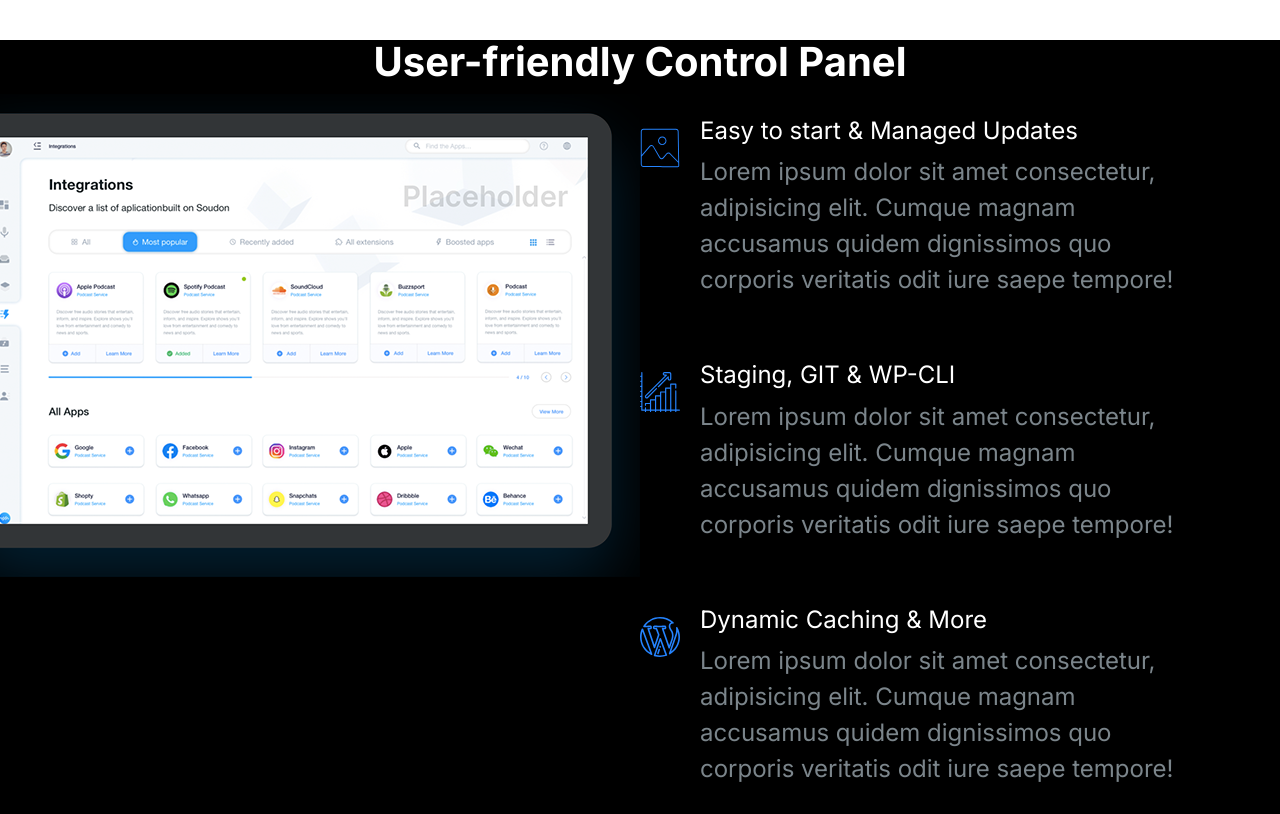
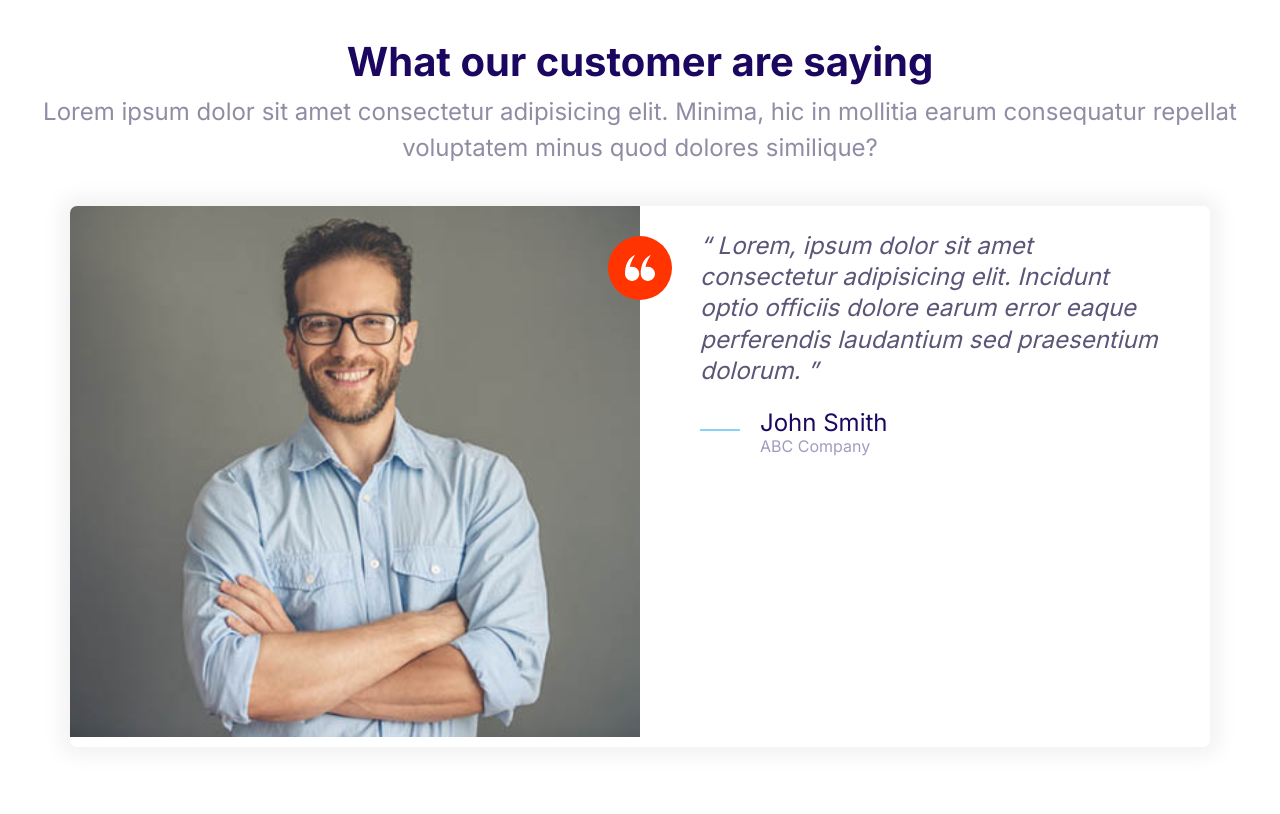
Before and after one commit to junaidbahadikhail/Moshify, a plain HTML site: page index.html in a window 1280 px wide. Shown: the top 814 px of the page. Drawn offline with Linux system fonts and the light colour scheme; a web font is replaced by a local one.

Commit message:
reuse testimonial component abd build testimonial block component.

```diff
--- a/css/styles.css
+++ b/css/styles.css
@@ -630,6 +630,7 @@ align-self: center;
 
 .block__header{
     text-align: center;
+    margin-bottom: 4rem;
 }
 
 .block__heading{
--- a/index.html
+++ b/index.html
@@ -14,77 +14,51 @@
     <link rel="stylesheet" href="css/styles.css" />
   </head>
   <body>
-    <section class="block block--dark block--skewed-right block-showcase">
+    <section class="block">
       <header class="block__header">
-        <h2>User-friendly Control Panel</h2>
+        <h2>What our customer are saying</h2>
+        <p>
+          Lorem ipsum dolor sit amet consectetur adipisicing elit. Minima, hic
+          in mollitia earum consequatur repellat voluptatem minus quod dolores
+          similique?
+        </p>
       </header>
-      <div class="container grid grid--1x2">
-        <picture class="block-showcase__image">
-          <source
-            type="imag/webp"
-            srcset="images/ipad.webp 1x, images/ipad@2x.webp 2x"
+      <div class="container">
+        <div class="card testimonial">
+          <div class="grid grid--1x2">
+            <div class="testimonial__image">
+              <img
+                src="images/testimonial.jpg"
+                alt="a happy, smiling customer"
               />
-          <img src="images/ipad.png" alt="" />
-          <source
-            type="imag/png"
-            srcset="images/ipad.png 1x, images/ipad@2x.png 2x"
-          />
-        </picture>
-        <ul class="list">
-          <li>
+              <span class="icon-container icon-container--accent">
+                <svg class="icon icon--primary icon--white icon--small">
+                  <use xlink:href="images/sprite.svg#quotes"></use>
+                </svg>
+              </span>
+            </div>
+            <blockquote class="quote">
+              <p class="quote__text">
+                Lorem, ipsum dolor sit amet consectetur adipisicing elit.
+                Incidunt optio officiis dolore earum error eaque perferendis
+                laudantium sed praesentium dolorum.
+              </p>
+              <footer>
                 <div class="media">
                   <div class="media__image">
-                <svg class="icon icon--primary">
-                  <use xlink:href="images/sprite.svg#snap"></use>
+                    <svg class="icon icon--primary quote__line">
+                      <use xlink:href="images/sprite.svg#line"></use>
                     </svg>
                   </div>
                   <div class="media__body">
-                <h3 class="media__title">Easy to start & Managed Updates</h3>
-                <p>
-                  Lorem ipsum dolor sit amet consectetur, adipisicing elit.
-                  Cumque magnam accusamus quidem dignissimos quo corporis
-                  veritatis odit iure saepe tempore!
-                </p>
+                    <h3 class="media__title quote__author">John Smith</h3>
+                    <p class="quote__organization">ABC Company</p>
                   </div>
                 </div>
-          </li>
-          <li></li>
-          <li>
-            <div class="media">
-              <div class="media__image">
-                <svg class="icon icon--primary">
-                  <use xlink:href="images/sprite.svg#growth"></use>
-                </svg>
-              </div>
-              <div class="media__body">
-                <h3 class="media__title">Staging, GIT & WP-CLI</h3>
-                <p>
-                  Lorem ipsum dolor sit amet consectetur, adipisicing elit.
-                  Cumque magnam accusamus quidem dignissimos quo corporis
-                  veritatis odit iure saepe tempore!
-                </p>
+              </footer>
+            </blockquote>
           </div>
         </div>
-          </li>
-          <li></li>
-          <li>
-            <div class="media">
-              <div class="media__image">
-                <svg class="icon icon--primary">
-                  <use xlink:href="images/sprite.svg#wordpress"></use>
-                </svg>
-              </div>
-              <div class="media__body">
-                <h3 class="media__title">Dynamic Caching & More</h3>
-                <p>
-                  Lorem ipsum dolor sit amet consectetur, adipisicing elit.
-                  Cumque magnam accusamus quidem dignissimos quo corporis
-                  veritatis odit iure saepe tempore!
-                </p>
-              </div>
-            </div>
-          </li>
-        </ul>
       </div>
     </section>
     <script src="js/main.js"></script>
```
Also changed, not shown: components/testimonials.html (+1 -1 lines). Lines whose indentation alone changed are shown as unchanged.
